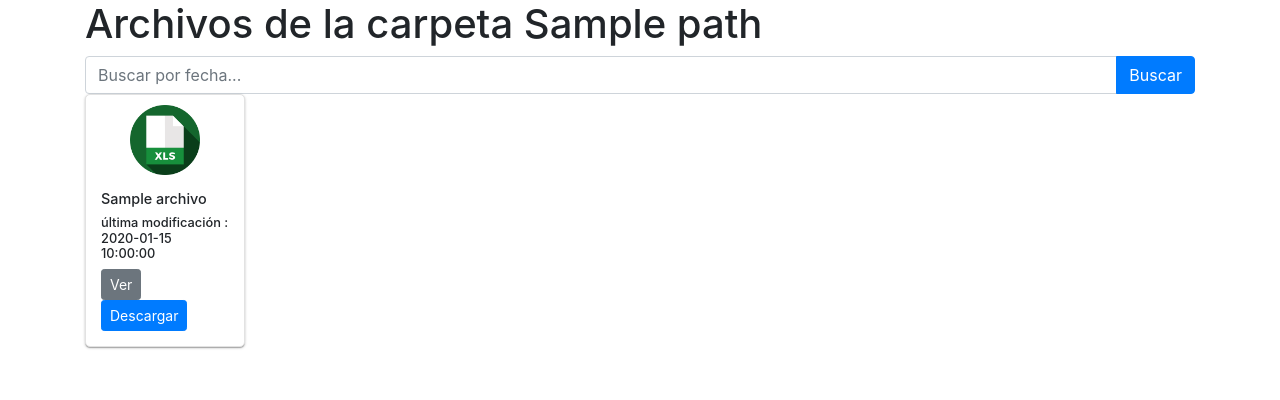
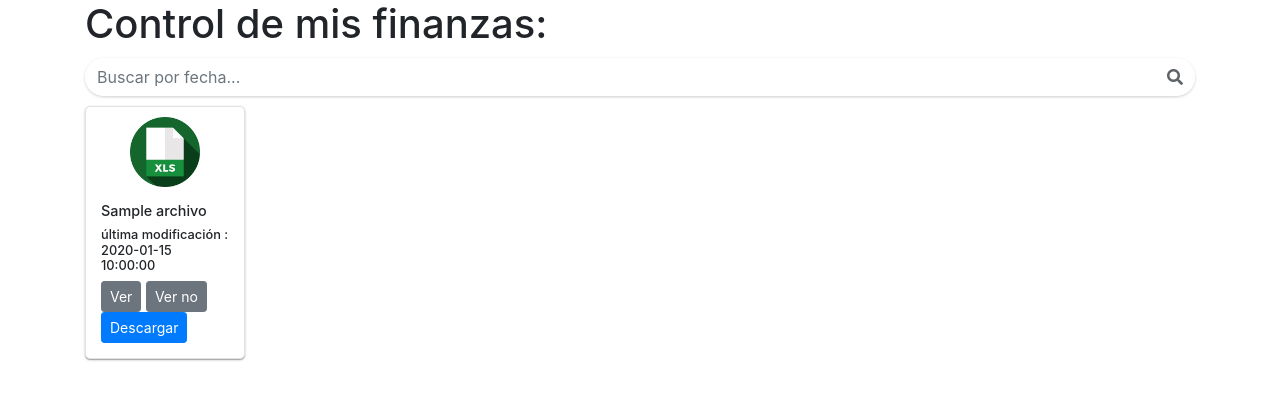
Before and after one commit to alejo0789/f_server, a Flask app: template templates/archivos.html in a window 1280 px wide. Shown: the top 400 px of the page. Run offline with Flask 2, Linux system fonts and the light colour scheme; the template is opened without the code that fills it: most values are stand-ins (such as "Sample title", 1, 10 or a date in 2020); some libraries are stand-ins or nearby versions.

Commit message:
google bar/folders/iframe xls

```diff
--- a/app.py
+++ b/app.py
@@ -15,26 +15,25 @@ app = Flask(__name__)
 def index():
     path = "src/files"
     archivos = os.listdir(path)
-    return render_template("archivos.html", archivos=archivos, path=path)
+    return render_template("index.html")
 
 
-@app.route('/getfiles')
-def get_files():
-    path = "src/files"  # replace with the path to your folder
+@app.route('/getfiles/<numero>')
+def get_files(numero):
+    folder_path = os.path.join('src', 'files', numero)
     files = []
-    for filename in os.listdir(path):
-        if os.path.isfile(os.path.join(path, filename)):
-            file_path = os.path.join(path, filename)
-            modified_time = os.path.getmtime(file_path)
-            modified_time_str = datetime.fromtimestamp(modified_time).strftime("%d/%m/%Y")
-            files.append({
-                'name': filename,
-                'modified_time': modified_time_str,
-                'file_path':file_path,
-            })
-    files = sorted(files, key=lambda f: f['modified_time'], reverse=True)
-    #files=jsonify(files)
-    ##archivos = files.json()
+    if os.path.exists(folder_path):
+        for filename in os.listdir(folder_path):
+            if os.path.isfile(os.path.join(folder_path, filename)):
+                file_path = os.path.join(folder_path, filename)
+                modified_time = os.path.getmtime(file_path)
+                modified_time_str = datetime.fromtimestamp(modified_time).strftime("%d/%m/%Y")
+                files.append({
+                    'name': filename,
+                    'modified_time': modified_time_str,
+                    'file_path': file_path,
+                })
+        files = sorted(files, key=lambda f: f['modified_time'], reverse=True)
     return render_template('archivos.html', archivos=files)
 
    # return jsonify(files)
@@ -59,6 +58,15 @@ def listar_archivos():
 def descargar_archivo(filename):
     archivo_path = 'src/files/' + filename
     return send_file(archivo_path, as_attachment=True)
+
+@app.route('/ver_archivo/<path:archivo>')
+def ver_archivo(archivo):
+    return render_template('ver_archivo.html', archivo=archivo)
+
+@app.route('/mostrar_archivo/<path:archivo>')
+def mostrar_archivo(archivo):
+    return send_file(archivo)
+
 
 from datetime import datetime
 
--- a/static/stilos.css
+++ b/static/stilos.css
@@ -4,3 +4,22 @@
   .card-title--medium{
     font-size: 0.9rem;
   }
+
+    .card {
+        border: 1px solid #e2e2e2;
+        border-radius: 5px;
+        box-shadow: 0px 1px 3px 0px rgba(0, 0, 0, 0.2), 0px 1px 1px 0px rgba(0, 0, 0, 0.14), 0px 2px 1px -1px rgba(0, 0, 0, 0.12);
+        margin-bottom: 10px;
+        overflow: hidden;
+    }
+
+    .card-body {
+        padding: 15px;
+    }
+
+    .card-img-top {
+        width: 100%;
+        height: 80px;
+        object-fit: contain;
+        padding-top: 10px;
+    }
--- /dev/null
+++ b/static/stilos_googlebar.css
@@ -0,0 +1,26 @@
+.search-container {
+  margin-top: 10px;
+  margin-bottom: 10px;
+}
+
+.search-container .input-group {
+  background-color: #fff;
+  box-shadow: 0px 1px 3px 0px rgba(0,0,0,0.2);
+  border-radius: 20px;
+  overflow: hidden;
+}
+
+.search-container .form-control {
+  border: none;
+  box-shadow: none;
+}
+
+.search-container .btn {
+  background-color: #fff;
+  border: none;
+  box-shadow: none;
+}
+
+.search-container .btn i {
+  color: #5f6368;
+}
--- a/templates/archivos.html
+++ b/templates/archivos.html
@@ -2,7 +2,9 @@
 <html lang="en">
 <head>
     <meta charset="UTF-8">
-    <title>Archivos de la carpeta</title>
+    <link rel="stylesheet" href="https://use.fontawesome.com/releases/v5.8.1/css/all.css" integrity="sha384-50oBUHEmvpQ+1lW4y57PTFmhCaXp0ML5d60M1M7uH2+nqUivzIebhndOJK28anvf" crossorigin="anonymous">
+    <link rel="stylesheet" type="text/css" href="{{ url_for('static', filename='stilos_googlebar.css') }}">
+    <title>Mis Archivos:</title>
     <link rel="stylesheet" href="https://stackpath.bootstrapcdn.com/bootstrap/4.5.0/css/bootstrap.min.css">
     <link rel="stylesheet" type="text/css" href="{{ url_for('static', filename='stilos.css') }}">
 
@@ -26,21 +28,34 @@
             padding-top: 10px;
         }
     </style>
+        <script>
+         function mostrarIframe(url) {
+  const googleUrl = "https://docs.google.com/gview?url=";
+  const encodedUrl = encodeURIComponent(url);
+  const iframeUrl = googleUrl + encodedUrl + "&embedded=true";
+  const iframe = document.createElement('iframe');
+  iframe.setAttribute('src', iframeUrl);
+  iframe.setAttribute('style', 'width: 100%; height: 500px; border: none;');
+  document.getElementById('iframe-container').appendChild(iframe);
+}
+        </script>
 </head>
 <body>
     <div class="container">
-        <h1>Archivos de la carpeta {{ path }}</h1>
+        <h1>Control de mis finanzas:</h1>
 
-        <form action="{{ url_for('buscar_archivos') }}" method="get">
+        <div class="search-container">
+          <form action="{{ url_for('buscar_archivos') }}" method="get">
             <div class="input-group">
               <input type="text" class="form-control" name="fecha" placeholder="Buscar por fecha...">
               <div class="input-group-append">
-                <button class="btn btn-primary" type="submit">Buscar</button>
+                <button class="btn btn-primary" type="submit">
+                  <i class="fas fa-search"></i>
+                </button>
               </div>
             </div>
           </form>
-
-
+        </div>
 
         <div class="row">
           {% for archivo in archivos %}
@@ -50,7 +65,9 @@
               <div class="card-body">
                 <h5 class="card-title--medium">{{ archivo['name'] }}</h5>
                 <h5 class="card-text--small">última modificación : {{ archivo['modified_time']}}</h5>
-                <a href="#" class="btn btn-secondary  btn-sm">Ver</a>
+                <a href="#" class="btn btn-secondary  btn-sm" onclick="mostrarIframe('{{ url_for('mostrar_archivo', archivo=archivo['file_path']) }}')">Ver</a>
+
+                <a href="{{ url_for('ver_archivo', archivo=archivo['file_path']) }}" class="btn btn-secondary  btn-sm">Ver no</a>
                 <a href="{{ archivo['file_path'] }}" class="btn btn-primary  btn-sm">Descargar</a>
               </div>
             </div>
@@ -59,5 +76,12 @@
         </div>
         </div>
     </div>
+
+
+
+    <div id="iframe-container">
+
+
+    </div>
 </body>
 </html>
```
Also changed, not shown: src/components/savexls.py (+18 -16 lines), templates/index.html (added, +47 -0 lines), 2 other files.
